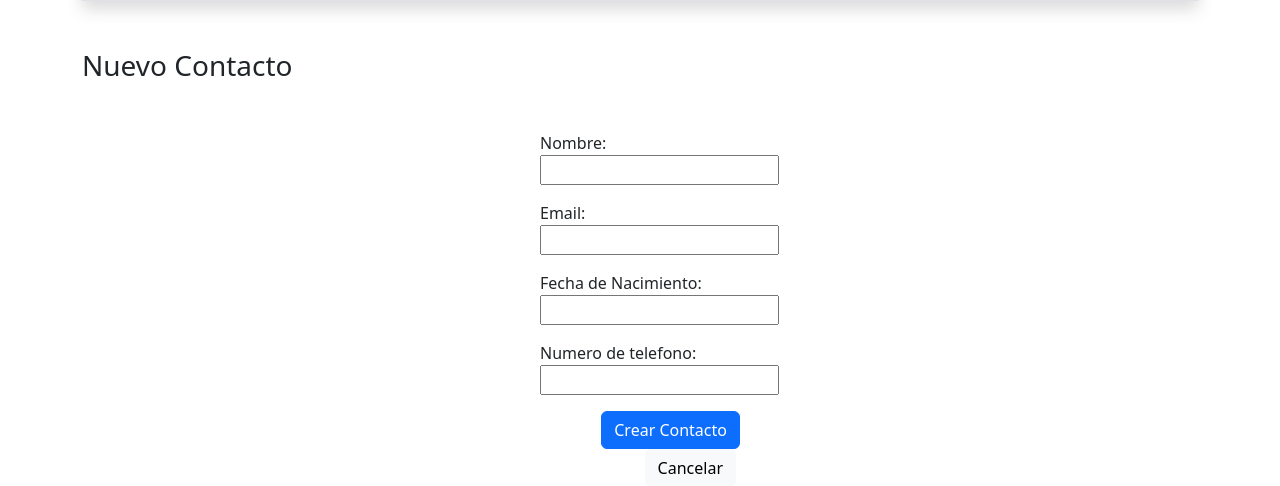
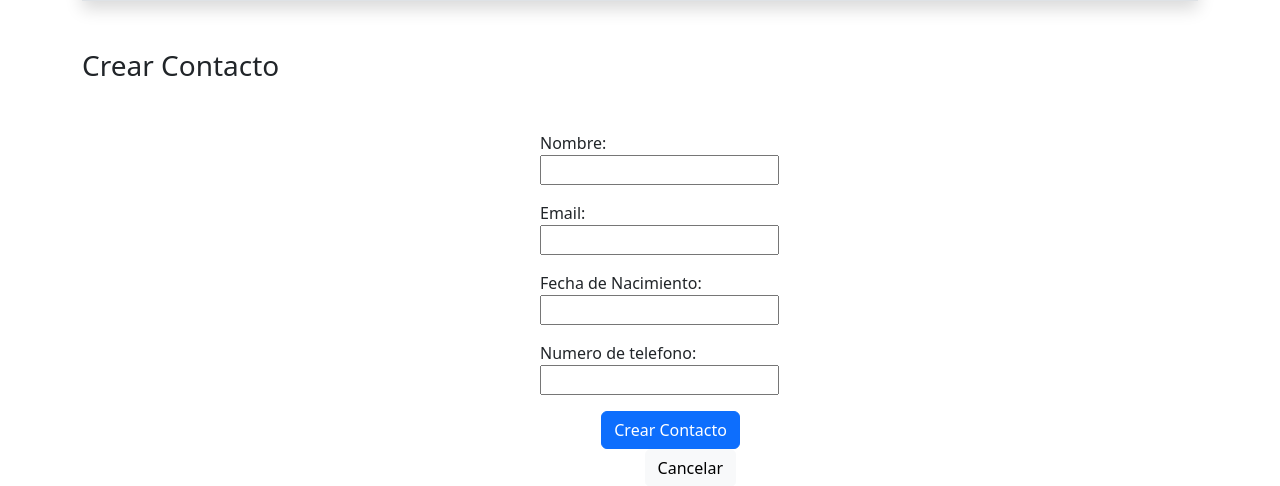
Before and after one commit to MiguelAntonioRS/Django-Project, a Django app: page /add/ in a window 1280 px wide. Shown: the part 287-773 px from the top of the page. Run offline with Django 5.2, Linux system fonts and the light colour scheme; some libraries are stand-ins or nearby versions.

Commit message:
Apliying dinamic function in the html with django

```diff
--- a/contacts/templates/contacts/contact_form.html
+++ b/contacts/templates/contacts/contact_form.html
@@ -18,7 +18,12 @@
     </div>
 
     <div class="mt-5">
-        <h3>Nuevo Contacto</h3>
+        <h3>{% if contact %}
+            Editar
+            {% else %}
+            Crear
+            {% endif %}
+            Contacto</h3>
     </div>
 
     <form style="max-width: 200px;" class="mt-5 mx-auto" action="" method="post">
```
